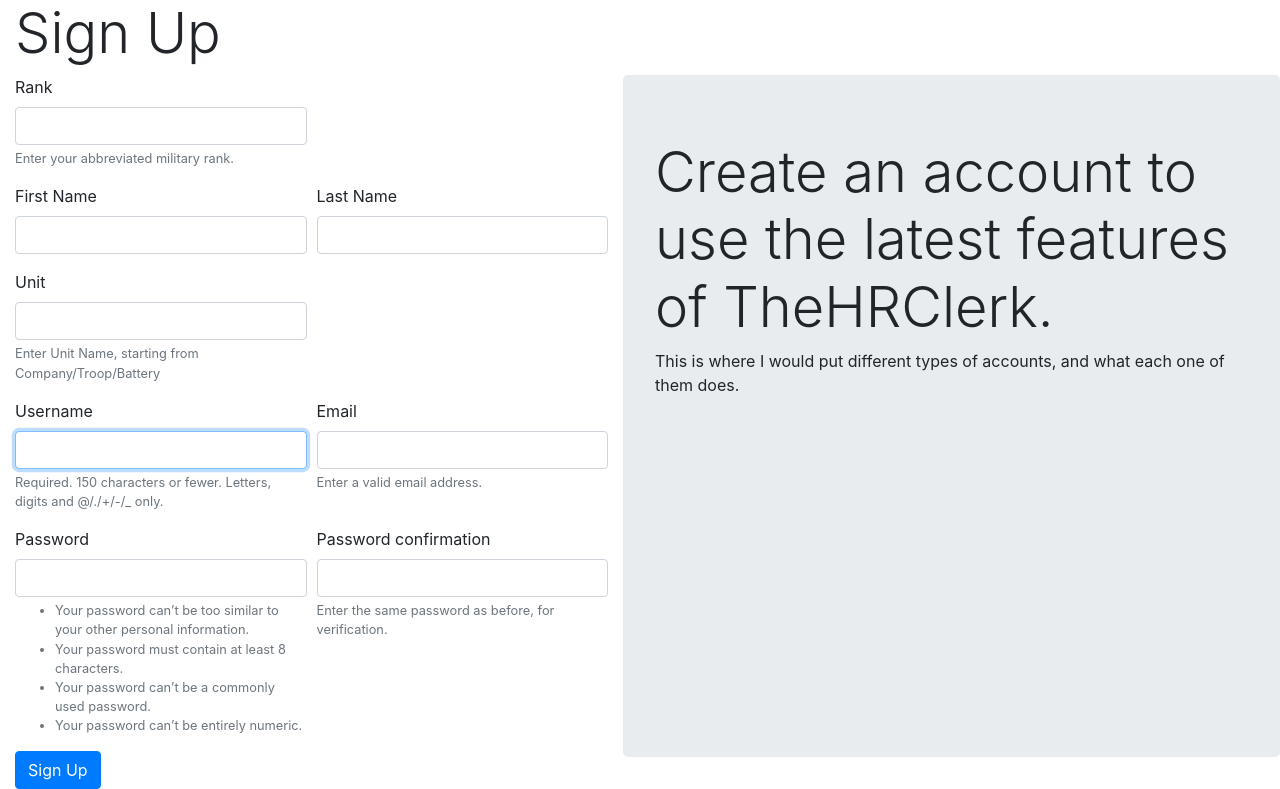
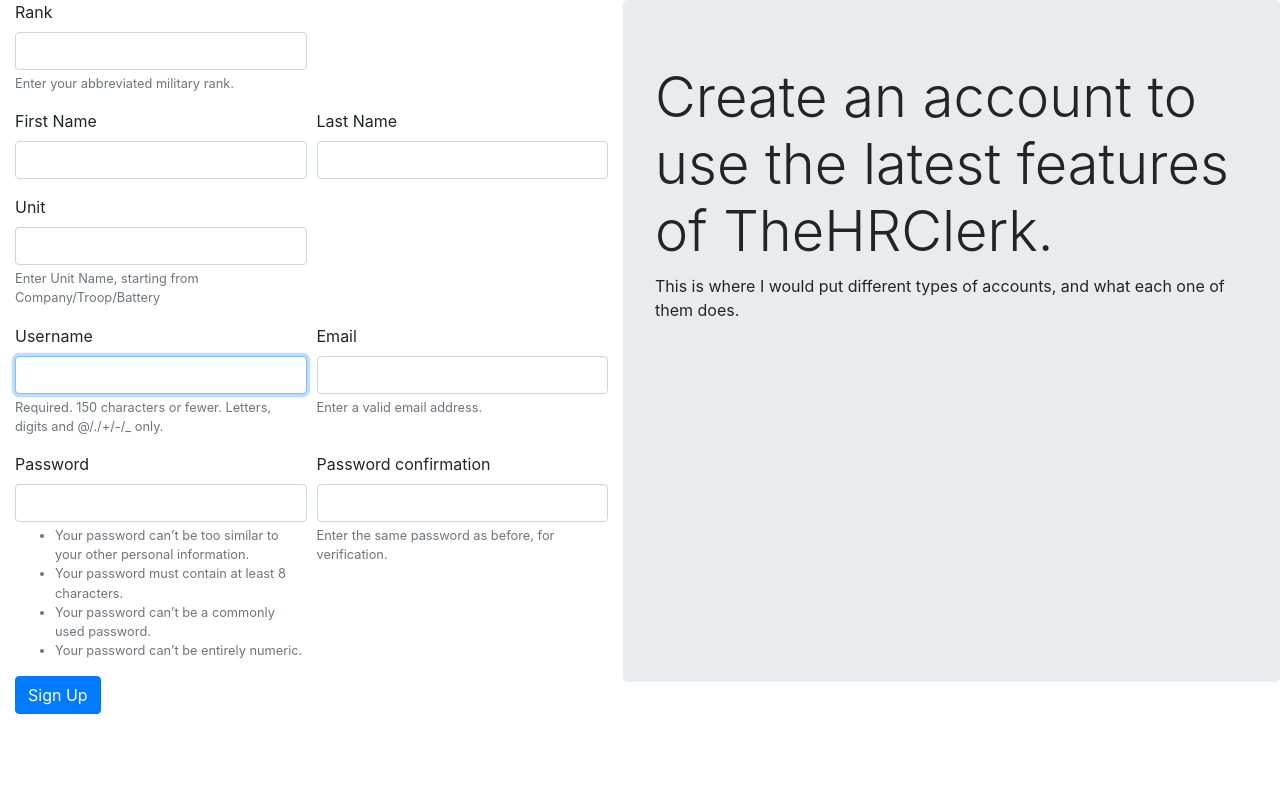
Before and after one commit to jerryarciaga/TheHRClerk, a Django app: page /accounts/signup/ in a window 1280 px wide. Shown: the part 56-845 px from the top of the page. After the commit the page ends 770 px from the top, so only its background shows below. Run offline with Django 3.2, Linux system fonts and the light colour scheme; some libraries are stand-ins or nearby versions.

Commit message:
Removed Sign Up title since it clutters up the form

```diff
--- a/templates/accounts/signup.html
+++ b/templates/accounts/signup.html
@@ -5,7 +5,6 @@
 {% block title %} TheHRClerk | Sign Up{% endblock %}
 
 {% block content %}
-<h1 class="lead display-4">Sign Up</h1>
 <div class="row">
     <div class="col-sm">
         <form method="post">
```
